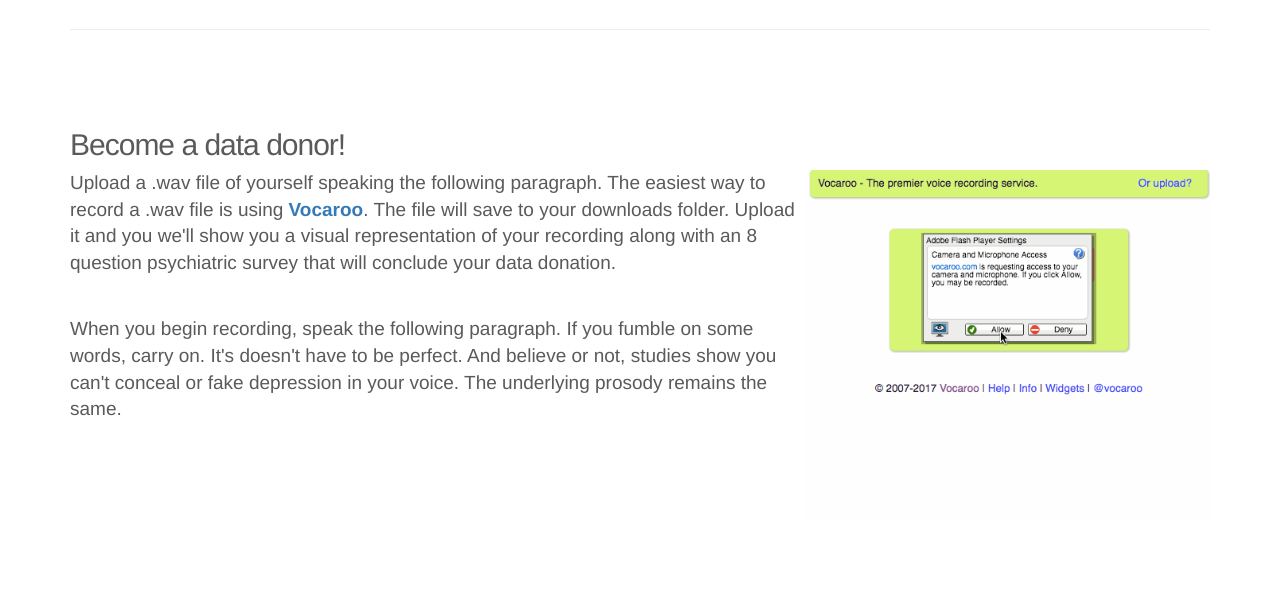
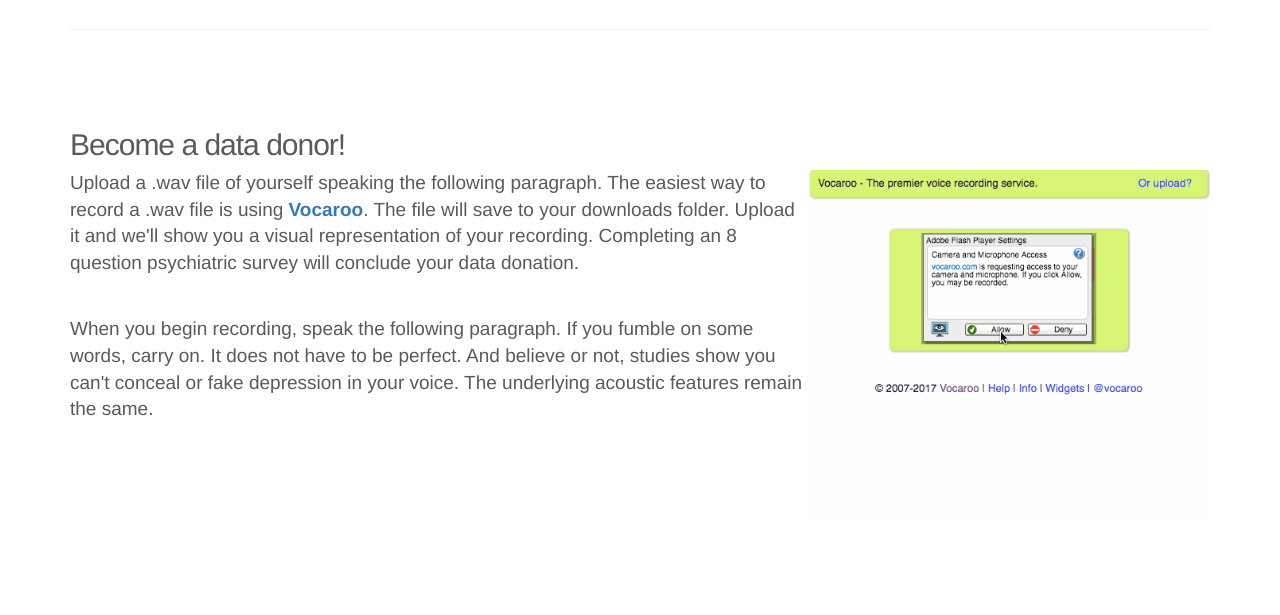
Before and after one commit to kykiefer/depression-detect, a Flask app: page /donate in a window 1280 px wide. Shown: the part 51-666 px from the top of the page. Run offline with Flask 2, Linux system fonts and the light colour scheme; some libraries are stand-ins or nearby versions.

Commit message:
fix typos

```diff
--- a/web_app/templates/contact.html
+++ b/web_app/templates/contact.html
@@ -78,9 +78,9 @@
       <div class="row featurette">
         <div class="col-md-7">
           <h2 class="featurette-heading">Thanks for visiting!</h2>
-          <p class="lead"><i>DepressionDetect</i> started while participating in Galvanize's Data Science Immersive Program. I worked as an engineer after graduating from the University of Michigan in 2014 and quickly became frustrated with the industry standard tools for data analysis. I started dabbling in Python and quickly fell in love its machine learning capabilities.</p>
+          <p class="lead"><i>DepressionDetect</i> started while participating in Galvanize's Data Science Immersive Program. I worked as an engineer after graduating from the University of Michigan in 2014 and quickly felt limited by the industry standard tools for data analysis. I started dabbling in Python and quickly fell in love with its machine learning capabilities.</p>
 
-          <p class="lead">Galvanize was a means to enhance my data science skillset, with <i>DepressionDetect</i> a culmination of a very intensive 3 months of training. I hope you've enjoyed my exploration as much as I have. Get in touch below.</p>
+          <p class="lead">Galvanize was a means to enhance my data science skillset, with <i>DepressionDetect</i> being the culmination of a very intensive 3 months of training. I hope you've enjoyed my exploration as much as I have. Get in touch below.</p>
         </div>
         <div class="col-md-5">
           <br></br><br></br>
--- a/web_app/templates/donate.html
+++ b/web_app/templates/donate.html
@@ -81,9 +81,9 @@
 
           <img class="img" src="../static/img/how_to_record.gif" alt="How to record gif" width="404" height="350" align="right">
 
-          <p class="lead">Upload a .wav file of yourself speaking the following paragraph. The easiest way to record a .wav file is using <a href="http://vocaroo.com/" target="_blank"><strong>Vocaroo</strong></a>. The file will save to your downloads folder. Upload it and you we'll show you a visual representation of your recording along with an 8 question psychiatric survey that will conclude your data donation.</p><br>
+          <p class="lead">Upload a .wav file of yourself speaking the following paragraph. The easiest way to record a .wav file is using <a href="http://vocaroo.com/" target="_blank"><strong>Vocaroo</strong></a>. The file will save to your downloads folder. Upload it and we'll show you a visual representation of your recording. Completing an 8 question psychiatric survey will conclude your data donation.</p><br>
 
-          <p class="lead"> When you begin recording, speak the following paragraph. If you fumble on some words, carry on. It's doesn't have to be perfect. And believe or not, studies show you can't conceal or fake depression in your voice. The underlying prosody remains the same.<br></br><br></br><br></br>
+          <p class="lead"> When you begin recording, speak the following paragraph. If you fumble on some words, carry on. It does not have to be perfect. And believe or not, studies show you can't conceal or fake depression in your voice. The underlying acoustic features remain the same.<br></br><br></br><br></br>
 
           <hr class="featurette-divider">
 
```
